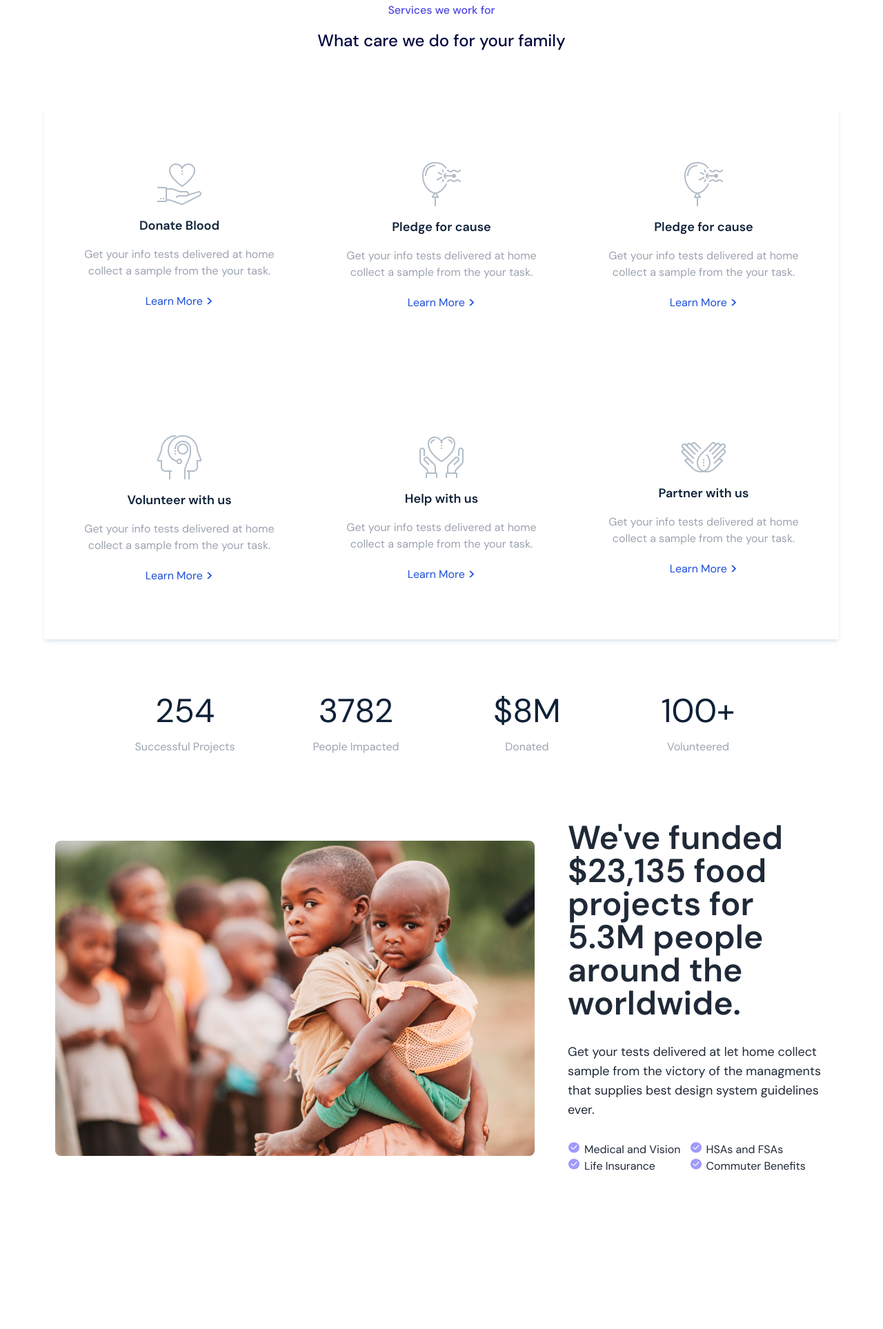
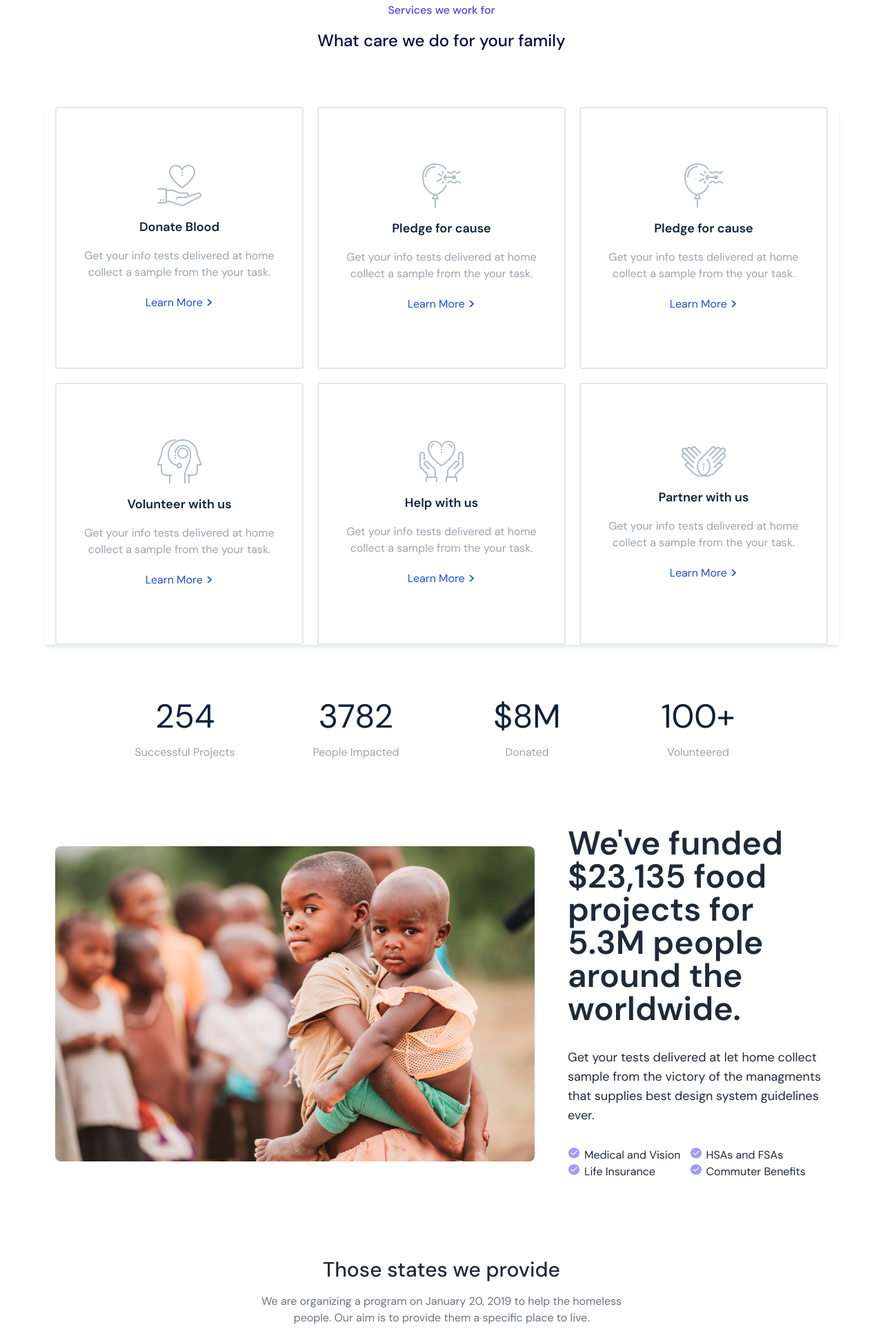
Before and after one commit to shahriarmostafiz/fundraiser-project, a plain HTML site: page index.html in a window 1280 px wide. Shown: the part 777-2704 px from the top of the page at 69% size. Before the commit the page ends 2608 px from the top, so only its background shows below. Drawn offline with nearby package versions, Linux system fonts and the light colour scheme.

Commit message:
completed global section

```diff
--- a/index.html
+++ b/index.html
@@ -379,7 +379,7 @@
         >
           <!-- card-1  -->
           <div
-            class="space-y-4 flex flex-col items-center justify-center py-20 rounded px-4"
+            class="space-y-4 flex flex-col items-center justify-center py-20 rounded px-4 border-2"
           >
             <img src="./images/blood.png" alt="" />
             <h1 class="font-semibold text-lg">Donate Blood</h1>
@@ -395,7 +395,7 @@
           <!-- end of card -1  -->
           <!-- card-2  -->
           <div
-            class="space-y-4 flex flex-col items-center justify-center py-20 rounded px-4"
+            class="space-y-4 flex flex-col items-center justify-center py-20 rounded px-4 border-2"
           >
             <img src="./images/pledge.png" alt="" />
             <h1 class="font-semibold text-lg">Pledge for cause</h1>
@@ -411,7 +411,7 @@
           <!-- end of card -2  -->
           <!-- card-3  -->
           <div
-            class="space-y-4 flex flex-col items-center justify-center py-20 rounded px-4"
+            class="space-y-4 flex flex-col items-center justify-center py-20 rounded px-4 border-2"
           >
             <img src="./images/pledge.png" alt="" />
             <h1 class="font-semibold text-lg">Pledge for cause</h1>
@@ -427,7 +427,7 @@
           <!-- end of card -3  -->
           <!-- card-4  -->
           <div
-            class="space-y-4 flex flex-col items-center justify-center py-20 rounded px-4"
+            class="space-y-4 flex flex-col items-center justify-center py-20 rounded px-4 border-2"
           >
             <img src="./images/Group.png" alt="" />
             <h1 class="font-semibold text-lg">Volunteer with us</h1>
@@ -443,7 +443,7 @@
           <!-- end of card -4  -->
           <!-- card-5  -->
           <div
-            class="space-y-4 flex flex-col items-center justify-center py-20 rounded px-4"
+            class="space-y-4 flex flex-col items-center justify-center py-20 rounded px-4 border-2"
           >
             <img src="./images/help.png" alt="" />
             <h1 class="font-semibold text-lg">Help with us</h1>
@@ -459,7 +459,7 @@
           <!-- end of card -5  -->
           <!-- card- 6 -->
           <div
-            class="space-y-4 flex flex-col items-center justify-center py-20 rounded px-4"
+            class="space-y-4 flex flex-col items-center justify-center py-20 rounded px-4 border-2"
           >
             <img src="./images/partner.png" alt="" />
             <h1 class="font-semibold text-lg">Partner with us</h1>
@@ -535,6 +535,24 @@
           </div>
         </div>
       </section>
+      <!-- world section  -->
+      <section class="lg:my-20 my-10 space-y-10 p-4">
+        <!-- heading  -->
+        <div class="max-w-xl mx-auto space-y-4">
+          <h1 class="text-3xl font-medium text-center">
+            Those states we provide
+          </h1>
+          <p class="text-center text-gray-500">
+            We are organizing a program on January 20, 2019 to help the homeless
+            people. Our aim is to provide them a specific place to live.
+          </p>
+        </div>
+        <div class="flex justify-center w-full">
+          <img src="./images/Layer 25 1.png" alt="" />
+        </div>
+      </section>
+      <!-- donation section  -->
+      <section></section>
     </main>
   </body>
 </html>
```
